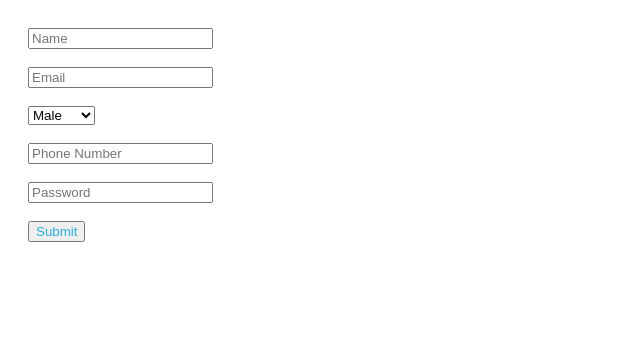
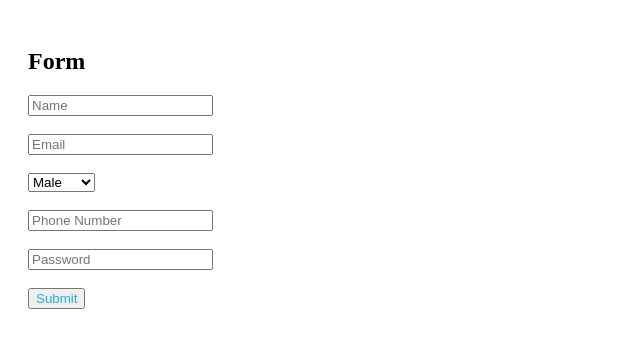
Before and after one commit to acciojob/signup-form-react-rrtiwari, a React app: page / in a window 1280 px wide. Shown: the top 348 px of the page, without its empty margins (0-640 px from the left). Built offline with nearby package versions, Linux system fonts and the light colour scheme.

Commit message:
Fix email validation message casing

```diff
--- a/src/components/App.js
+++ b/src/components/App.js
@@ -24,7 +24,7 @@ function App() {
     }
 
     if (!email.includes("@")) {
-      setMessage("Email must contain @");
+      setMessage("email must contain @");
       return;
     }
 
@@ -49,6 +49,7 @@ function App() {
 
   return (
     <div id="main" style={{ padding: "20px" }}>
+     <h2>Form</h2>
       <form onSubmit={handleSubmit}>
         <input
           data-testid="name"
```
